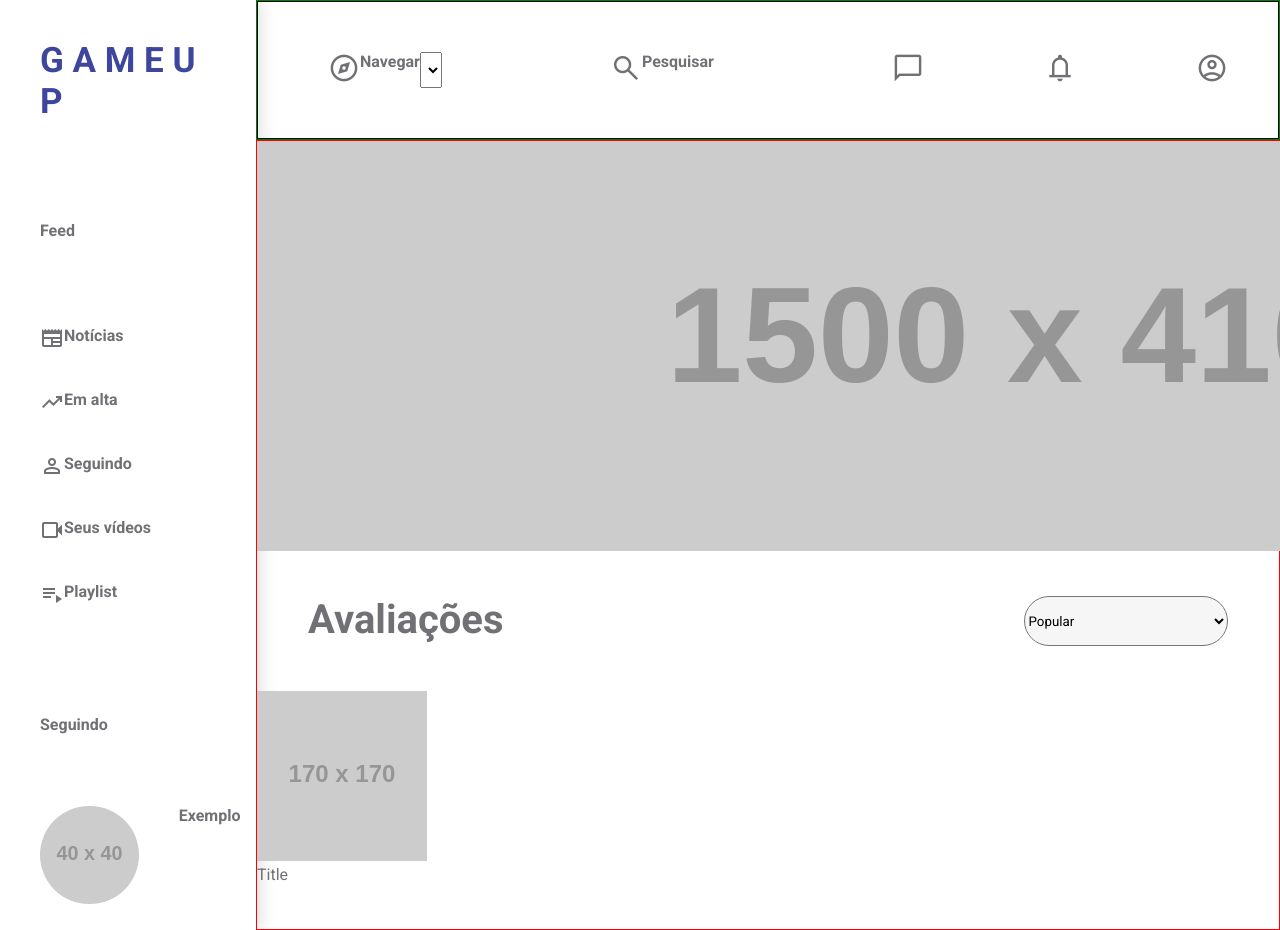
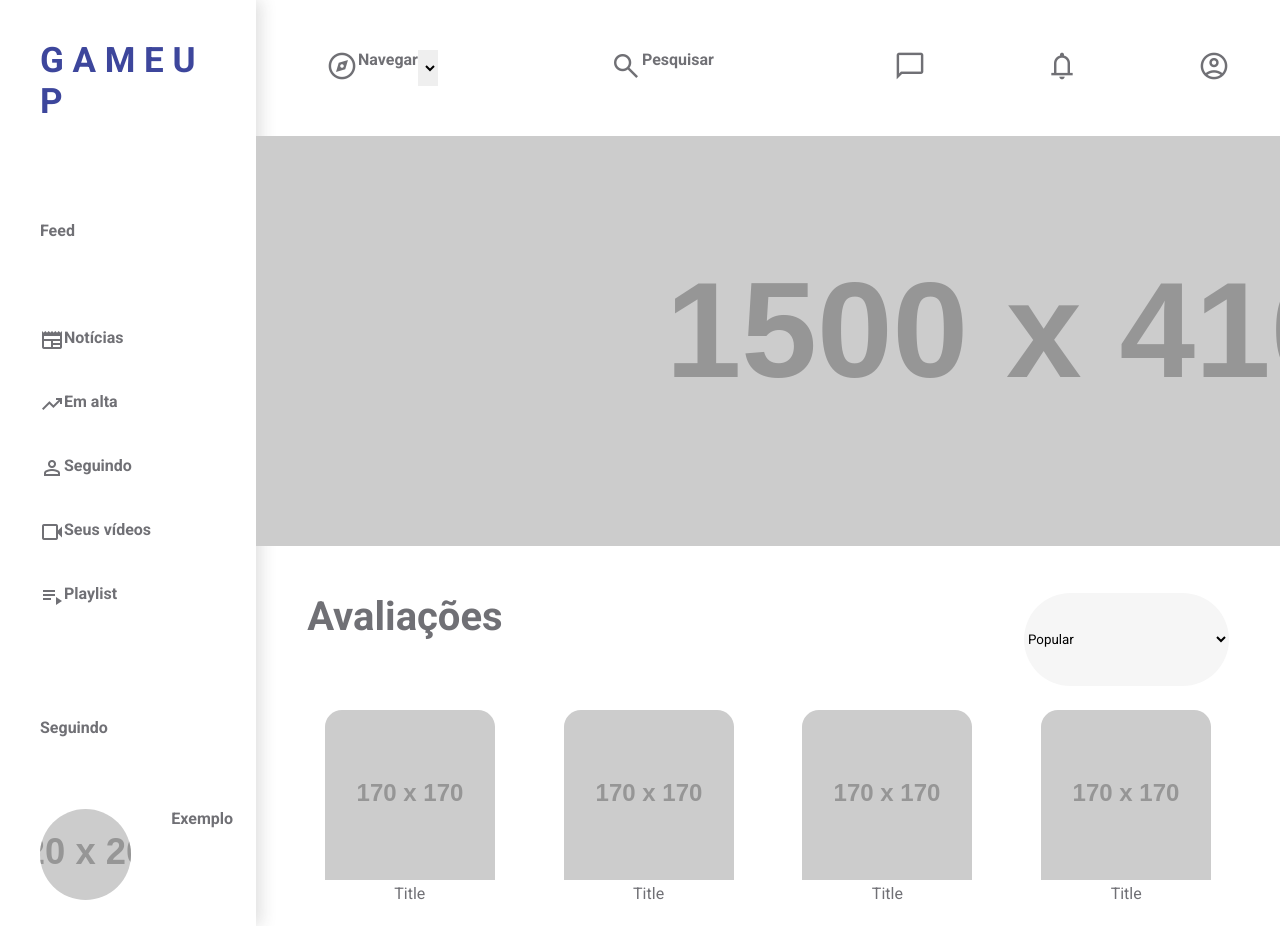
Before and after one commit to AndreDias25/GameUP, a plain HTML site: page View/index.html in a window 1280 px wide. Shown: the top 930 px of the page. Drawn offline with nearby package versions, Linux system fonts and the light colour scheme; placeholder pictures from the web are drawn by us.

Commit message:
estrutura geral concluída

```diff
--- a/View/index.html
+++ b/View/index.html
@@ -75,7 +75,7 @@
             </nav>
             <p class="titleFeed" id="seguindo">Seguindo</p>
             <div class="contacts">
-                <img src="https://via.placeholder.com/40" alt=""><p class="titleFeed">Exemplo</p>
+                <img src="https://via.placeholder.com/20x20" alt=""><p class="titleFeed">Exemplo</p>
             </div>
         </nav>
         <main class="main">
@@ -88,8 +88,22 @@
                     </select>
 
                 <div class="card">
-                    <img src="https://via.placeholder.com/170x170" alt="" class="imgCard">
-                    <p>Title</p>
+                    <div class="cardGame">
+                        <img src="https://via.placeholder.com/170x170" alt="" class="imgCard">
+                        <p>Title</p>
+                    </div>
+                    <div class="cardGame">
+                        <img src="https://via.placeholder.com/170x170" alt="" class="imgCard">
+                        <p>Title</p>
+                    </div>
+                    <div class="cardGame">
+                        <img src="https://via.placeholder.com/170x170" alt="" class="imgCard">
+                        <p>Title</p>
+                    </div>
+                    <div class="cardGame">
+                        <img src="https://via.placeholder.com/170x170" alt="" class="imgCard">
+                        <p>Title</p>
+                    </div>
                 </div>
             </div>
         </main>
--- a/View/styles/style.scss
+++ b/View/styles/style.scss
@@ -15,6 +15,10 @@ $colorBackSelect: #F6F6F6;
 
 p{
     color: $colorP;
+}
+
+select{
+    border: none;
 }
 
 .estruturaGeral{
@@ -97,14 +101,12 @@ p{
 
 
 .header{
-    border: 1px solid green;
     max-height: 140px;
 }
 
 .navHeader ul{
     grid-area: header;
     display: grid;
-    border: 1px solid black;
     /*grid-template-columns: 100px 200px 300px 200px 200px;*/
     grid-template-columns: 4fr 4fr repeat(3, 1fr);
     grid-template-areas:
@@ -161,7 +163,6 @@ p{
 
 .mainContent{
     grid-area: main;
-    border: 1px solid red;
     display: grid;
     min-height: 790px;
     grid-template-areas:
@@ -174,6 +175,7 @@ p{
 
 #imgMain{
     grid-area: imgMain;
+    max-width: 1500px;
 }
 
 #filtroAvaliacao{
@@ -193,4 +195,20 @@ p{
 
 .card{
     grid-area: card;
+    display: flex;
+    flex-flow: row wrap;
+    justify-content: space-evenly;
+    align-content: center;
 }
+
+.cardGame{
+    border-radius: 10%;
+}
+
+.cardGame img{
+    border-radius: 10% 10% 0px 0px;
+}
+
+.cardGame p{
+    text-align: center;
+}
```
Also changed, not shown: View/styles/style.css, 1 other file.
